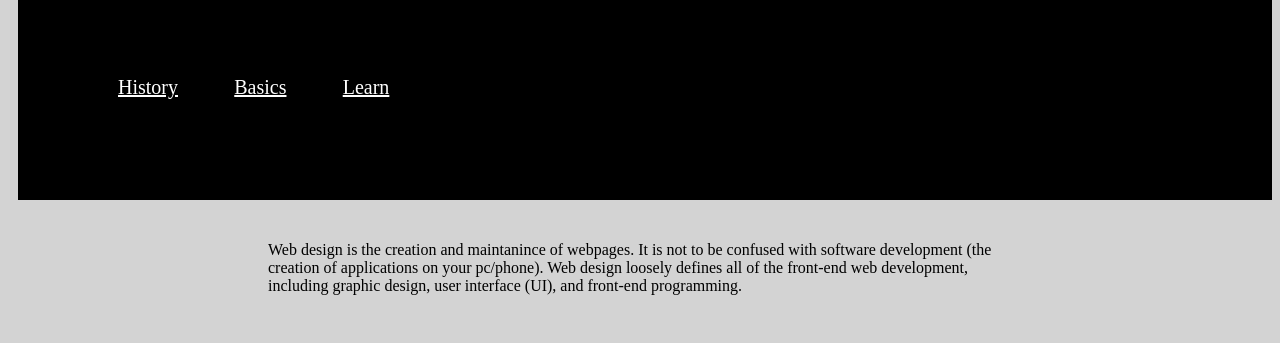
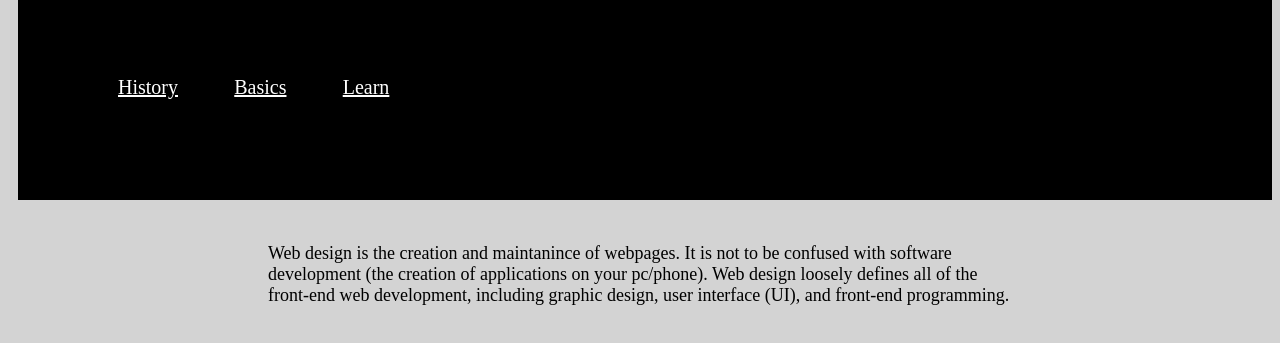
Before and after one commit to Laytonmar05/Web-Design-101, a plain HTML site: page index.html in a window 1280 px wide. Shown: the part 83-426 px from the top of the page. Drawn offline with Linux system fonts and the light colour scheme.

Commit message:
CSS Change

```diff
--- a/style.css
+++ b/style.css
@@ -33,7 +33,8 @@ h2 {
 }
 p {
   float: left;
-  color: black
+  color: black;
+  font-size: large;
 }
 img {
   max-width: 50%;
--- a/style2.css
+++ b/style2.css
@@ -33,7 +33,7 @@ h2 {
 }
 p {
   float: left;
-  color: black
+  color: black;
 }
 img {
   max-width: 50%;
--- a/style3.css
+++ b/style3.css
@@ -33,7 +33,7 @@ h2 {
 }
 p {
   float: left;
-  color: black
+  color: black;
 }
 img {
   max-width: 50%;
--- a/style4.css
+++ b/style4.css
@@ -33,7 +33,7 @@ h2 {
 }
 p {
   float: left;
-  color: black
+  color: black;
 }
 img {
   max-width: 50%;
```
